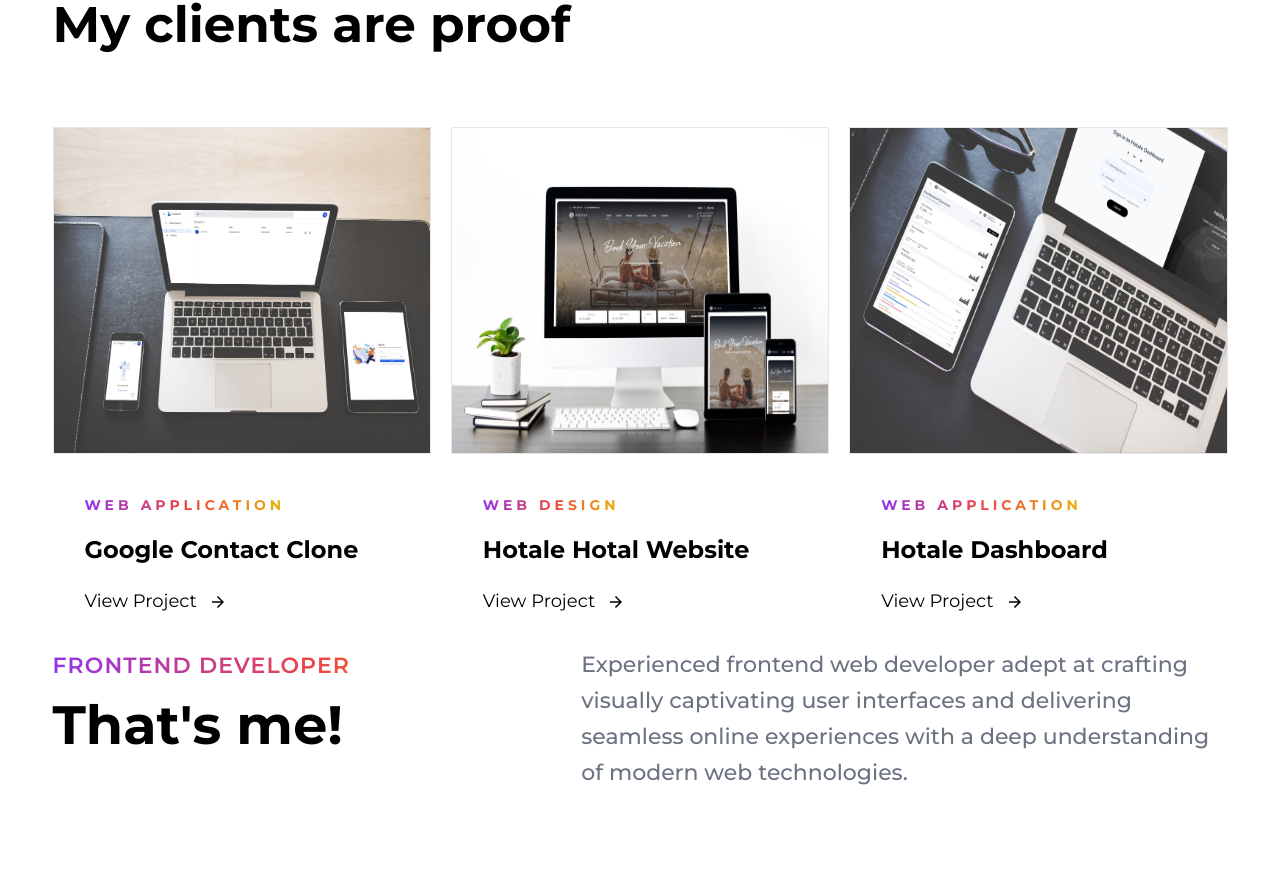
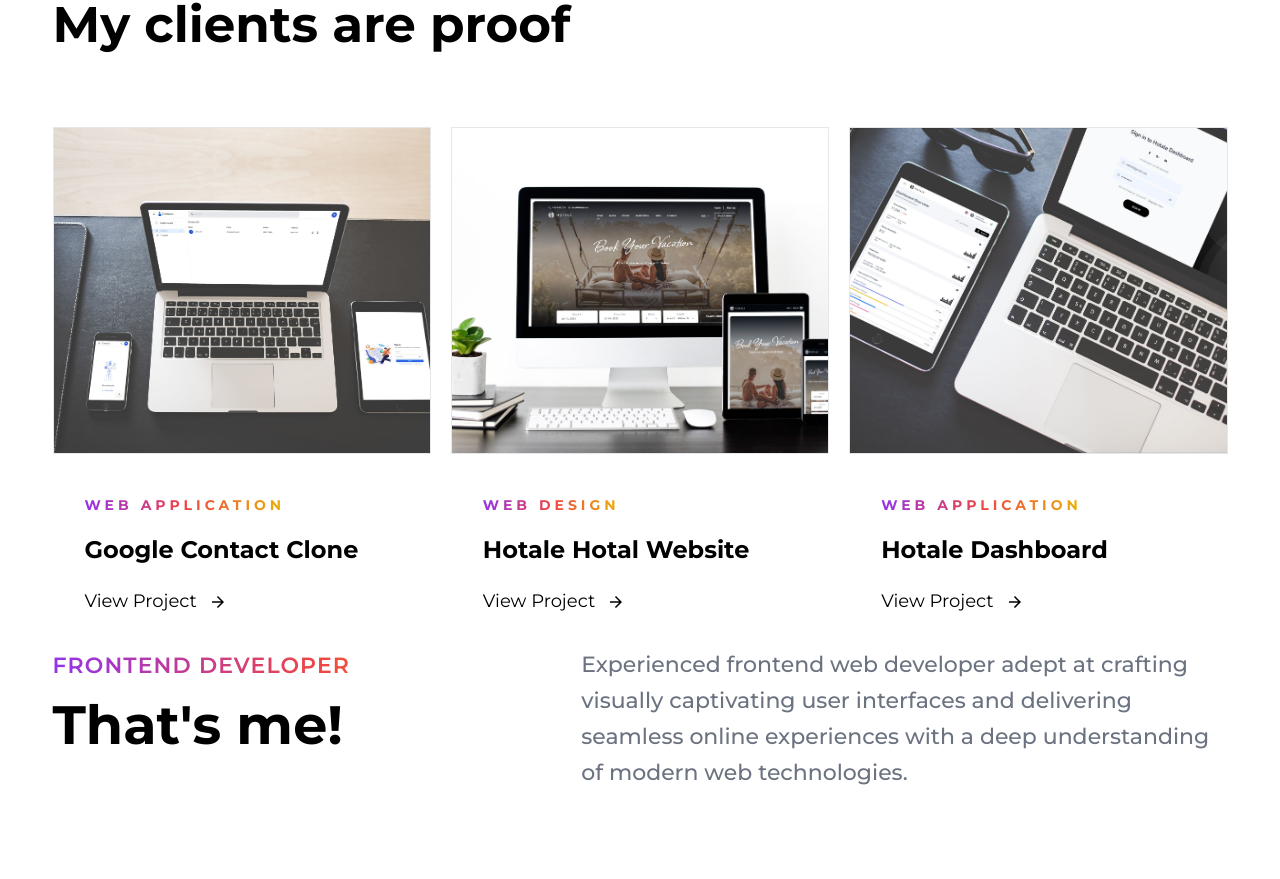
Before and after one commit to MyoNyiNyiNaing/my_portfolio, a React (Vite) app: page / in a window 1280 px wide. Shown: the part 1514-2393 px from the top of the page. Built offline with nearby package versions, Linux system fonts and the light colour scheme.

Commit message:
fixProjImg

```diff
--- a/src/components/projects/ProjectsCard.jsx
+++ b/src/components/projects/ProjectsCard.jsx
@@ -10,7 +10,7 @@ const ProjectsCard = ({ image, subTitle, title, link }) => {
       <div className="relative">
         <div className=" inline-block border overflow-hidden relative">
           <img
-            className="group-hover:scale-125 transition-all h-[325px] duration-500 cursor-pointer"
+            className="group-hover:scale-125 transition-all h-[325px] object-cover duration-500 cursor-pointer"
             src={image}
             alt={title}
           />
```
